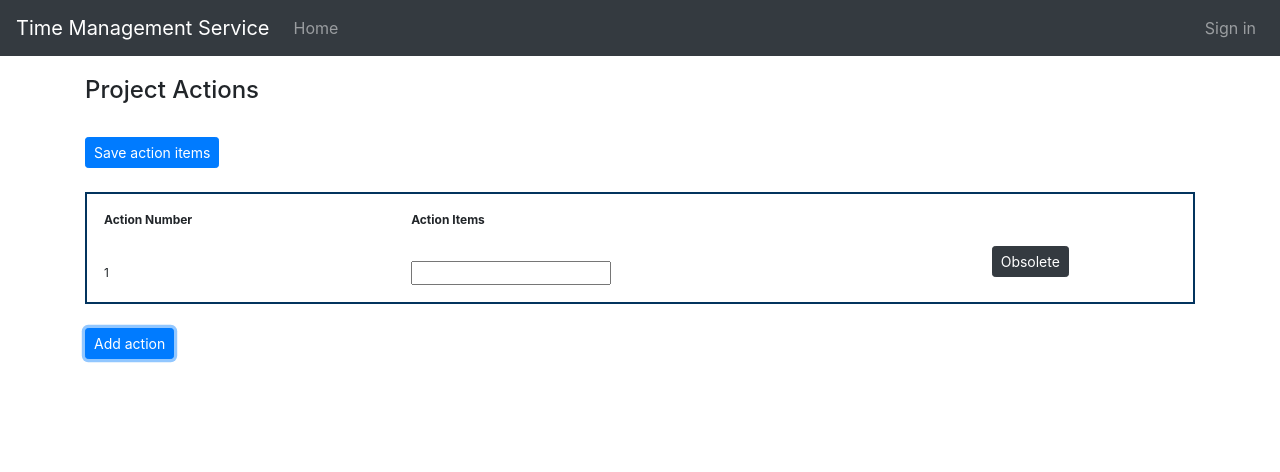
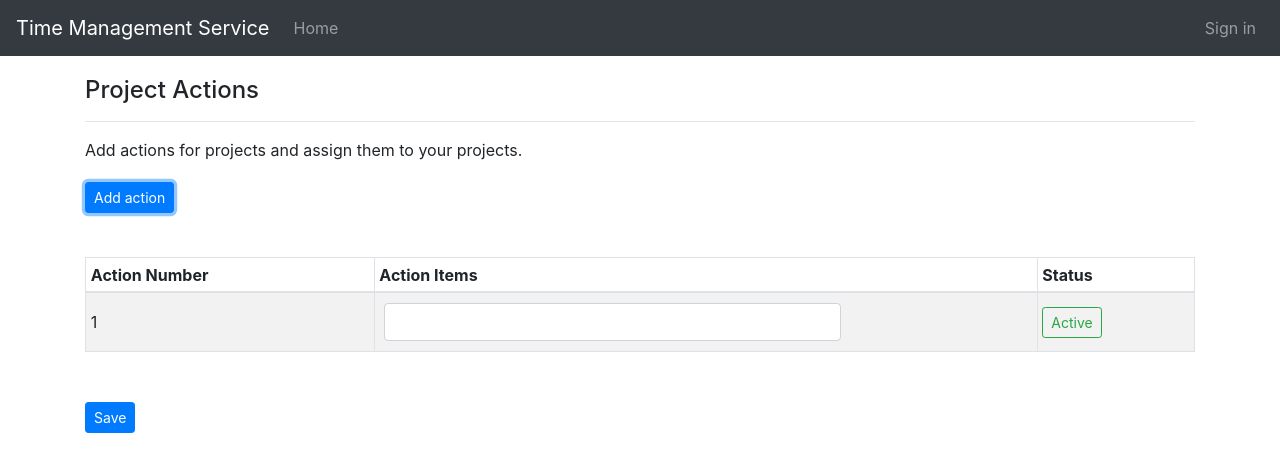
Before and after one commit to babak-anvari/Time-Tracking, a React app: page /action in a window 1280 px wide. Both pictures are taken after a click on the button "Add action". Shown: the top 472 px of the page. Built offline with nearby package versions, Linux system fonts and the light colour scheme; no server answers; what redux-immutable-state-invariant would draw is missing.

Commit message:
refactor(app): use bootstrap components

```diff
--- a/src/components/actions/ActionItemsTable.js
+++ b/src/components/actions/ActionItemsTable.js
@@ -1,15 +1,22 @@
 import React from 'react';
 import PropTypes from "prop-types";
+import { InputGroup, FormControl, Table } from "react-bootstrap";
 
 const ActionItemsTable = ({ actionItems, updateActionItem, addActionItem, saveActionItem }) => (
     <>
-        <h4>Project Actions</h4><br />
-        <button onClick={saveActionItem} className='btn btn-primary btn-sm'>Save action items</button><br /><br />
-        <table>
+        <h4>Project Actions</h4>
+        <hr></hr>
+        <p>Add actions for projects and assign them to your projects.</p>
+        <div className="margin-top-20">
+            <button onClick={addActionItem} className='btn btn-primary btn-sm'>Add action</button><br /><br />
+        </div>
+        <div className="margin-top-20">
+            <Table striped bordered hover size="sm">
                 <thead>
                     <tr>
                         <th>Action Number</th>
                         <th>Action Items</th>
+                        <th>Status</th>
                     </tr>
                 </thead>
                 <tbody>
@@ -17,18 +24,25 @@ const ActionItemsTable = ({ actionItems, updateActionItem, addActionItem, saveAc
                         <tr key={action.rowId}>
                             <td>{action.rowNumber}</td>
                             <td >
-                            <input
+                                <InputGroup className="mb-3">
+                                    <FormControl
                                         name='name'
                                         value={action.name}
                                         onChange={e => updateActionItem(e, action.rowId)}
                                     />
+                                </InputGroup>
                             </td>
-                        <button className='btn btn-dark btn-sm'>Obsolete</button>
+                            <td>
+                                <button className='btn btn-sm status-active'>Active</button>
+                            </td>
                         </tr>
                     ))}
                 </tbody>
-        </table><br />
-        <button onClick={addActionItem} className='btn btn-primary btn-sm'>Add action</button><br /><br />
+            </Table>
+        </div>
+        <div className="margin-top-50">
+            <button onClick={saveActionItem} className='btn btn-primary btn-sm'>Save</button><br /><br />
+        </div>
     </>
 )
 
--- a/src/components/common/HourInput.js
+++ b/src/components/common/HourInput.js
@@ -1,9 +1,11 @@
 import React from 'react';
 import PropTypes from "prop-types";
+import { InputGroup, FormControl } from "react-bootstrap";
 
 const HourInput = ({ handleChange, Inputvalue, taskId, error }) => (
     <>
-        <input
+        <InputGroup className="mb-3">
+            <FormControl
                 aria-label="Small"
                 aria-describedby="inputGroup-sizing-sm"
                 name='hour'
@@ -11,8 +13,8 @@ const HourInput = ({ handleChange, Inputvalue, taskId, error }) => (
                 onChange={(e) => handleChange(e, taskId)}
                 autoComplete='off'
                 style={{ width: "30px" }}
-        >
-        </input>
+            />
+        </InputGroup>
         {error &&
             <p1 style={{ color: 'red' }}><small>{error}</small></p1>
         }
--- a/src/components/common/ProjectInput.js
+++ b/src/components/common/ProjectInput.js
@@ -1,19 +1,21 @@
 import React from 'react';
 import PropTypes from "prop-types";
+import { InputGroup, FormControl } from "react-bootstrap";
 
 const ProjectInput = ({ projectList, handleChange, Inputvalue, taskId, error }) => (
     <>
-        <input
+        <InputGroup className="mb-3">
+            <FormControl
                 type='text'
                 list='data'
                 name='projectNumber'
-            placeholder='Project Name'
+                placeholder='Name'
                 required
                 autoComplete="off"
                 value={Inputvalue}
                 onChange={(e) => handleChange(e, taskId)}
-        >
-        </input>
+            />
+        </InputGroup>
         <datalist id='data'>
             {projectList.map(project => (
                 <option key={project._id} value={project.number} />
--- a/src/components/project/ProjectForm.js
+++ b/src/components/project/ProjectForm.js
@@ -2,25 +2,42 @@ import React from 'react';
 import PropTypes from "prop-types";
 import AddCircleOutlineRoundedIcon from '@material-ui/icons/AddCircleOutlineRounded';
 import RemoveCircleOutlineRoundedIcon from '@material-ui/icons/RemoveCircleOutlineRounded';
+import { InputGroup, FormControl, Table } from "react-bootstrap";
 
 const ProjectForm = ({ identifiedProject, saveIdentifiedProject, setProjectComponentState, actionList, handleProjectChange, updateProjectActions, actionAssigned }) => (
     <>
-        <h3>Project Information</h3>
+        <h4>Project Information</h4>
+        <hr></hr>
         <form>
-            <div>
-                <label>Project Name</label>
-                <input onChange={handleProjectChange} name={'number'} value={identifiedProject.number} placeholder='Name' />
+            <div className="margin-top-20">
+                <InputGroup className="mb-3">
+                    <InputGroup.Prepend>
+                        <InputGroup.Text id="firstName" className="width-150">Project Name</InputGroup.Text>
+                    </InputGroup.Prepend>
+                    <FormControl
+                        onChange={handleProjectChange}
+                        name={'number'}
+                        value={identifiedProject.number}
+                        placeholder='Name'
+                    />
+                </InputGroup>
+                <InputGroup className="mb-3">
+                    <InputGroup.Prepend>
+                        <InputGroup.Text id="firstName" className="width-150">Project Address</InputGroup.Text>
+                    </InputGroup.Prepend>
+                    <FormControl
+                        onChange={handleProjectChange}
+                        name={'address'}
+                        value={identifiedProject.address}
+                        placeholder='address'
+                    />
+                </InputGroup>
             </div>
-            <div>
-                <label>Project Address</label>
-                <input onChange={handleProjectChange} name={'address'} value={identifiedProject.address} placeholder='address' />
-            </div>
-
-            <table>
+            <Table striped bordered hover size="sm">
                 <thead>
                     <tr>
                         <th>Actions</th>
-                        <th>Add/ Remove actions</th>
+                        <th>Add / Remove actions</th>
                     </tr>
                 </thead>
                 <tbody>
@@ -40,7 +57,7 @@ const ProjectForm = ({ identifiedProject, saveIdentifiedProject, setProjectCompo
                         </tr>
                     ))}
                 </tbody>
-            </table ><br />
+            </Table>
         </form>
         <button onClick={saveIdentifiedProject} className='btn btn-primary btn-sm'>Save</button><br /><br />
         <button onClick={() => { setProjectComponentState('search') }} className='btn btn-primary btn-sm'>Back to projects</button><br /><br />
--- a/src/components/project/ProjectSearch.js
+++ b/src/components/project/ProjectSearch.js
@@ -1,11 +1,19 @@
 import React from 'react';
 import PropTypes from "prop-types";
+import { InputGroup, FormControl } from "react-bootstrap";
 
 const ProjectSearch = ({ searchKeyword, filterProjectsByName }) => (
     <>
-        <p>Search</p><br />
-        <input onChange={filterProjectsByName} name={'searchKeyword'} value={searchKeyword} placeholder='Project Name' /><br /><br />
-
+        <h4>Projects</h4>
+        <InputGroup className="mb-3">
+            <FormControl
+                onChange={filterProjectsByName}
+                name={'searchKeyword'}
+                value={searchKeyword}
+                placeholder='Search Project Name'
+            />
+        </InputGroup>
+        <hr></hr>
     </>
 )
 
--- a/src/components/project/ProjectTable.js
+++ b/src/components/project/ProjectTable.js
@@ -2,11 +2,11 @@ import React from 'react';
 import PropTypes from "prop-types";
 import VisibilityOutlinedIcon from '@material-ui/icons/VisibilityOutlined';
 import EditRoundedIcon from '@material-ui/icons/EditRounded';
+import { Table } from "react-bootstrap";
 
 const ProjectTable = ({ identifiedProjects, findProjectById, setProjectComponentState }) => (
     <>
-        <p>Project List</p><br />
-        <table>
+        <Table striped bordered hover size="sm">
             <thead>
                 <tr>
                     <th>Name</th>
@@ -36,7 +36,7 @@ const ProjectTable = ({ identifiedProjects, findProjectById, setProjectComponent
                     </tr>
                 ))}
             </tbody>
-        </table ><br />
+        </Table>
     </>
 )
 
--- a/src/components/timesheet/TimesheetInformation.js
+++ b/src/components/timesheet/TimesheetInformation.js
@@ -2,18 +2,24 @@ import React from "react";
 import PropTypes from "prop-types";
 import DatePicker from "react-datepicker";
 import "react-datepicker/dist/react-datepicker.css";
+import { InputGroup } from "react-bootstrap";
 
 const TimesheetInformation = ({ weekEnd, getTimesheet }) => {
     return (
         <>
+            <h4>TimeSheet Information</h4>
+            <hr></hr>
             <p>Select week end date</p>
-            < DatePicker
-                selected={weekEnd}
-                closeOnScroll={true}
-                showWeekNumbers
-                filterDate={date => (date.getDay() == 6)}
-                onChange={selectedDate => getTimesheet(selectedDate)}
-            /><br /><br />
+
+            <InputGroup className="mb-3">
+                <DatePicker className="form-control width-100"
+                    selected={weekEnd}
+                    closeOnScroll={true}
+                    showWeekNumbers
+                    filterDate={date => (date.getDay() == 6)}
+                    onChange={selectedDate => getTimesheet(selectedDate)}
+                />
+            </InputGroup>
         </>
     )
 }
--- a/src/components/timesheet/TimesheetTable.js
+++ b/src/components/timesheet/TimesheetTable.js
@@ -6,11 +6,15 @@ import ProjectInput from '../common/ProjectInput';
 import HourInput from '../common/HourInput';
 import parseISO from 'date-fns/parseISO';
 import DeleteIcon from "@material-ui/icons/Delete";
+import { Table, InputGroup, Dropdown, DropdownButton } from "react-bootstrap";
 
 const TimesheetTable = ({ tasks, projectList, actionItems, addRow, deleteRow, saveTable, handleChange, findError }) => (
     <>
-        <button type='button' onClick={saveTable} className='btn btn-primary btn-sm margin-top-20'>Save</button><br /><br />
-        <table>
+        <hr></hr>
+        <div className="margin-top-20">
+            <button type='button' onClick={addRow} className='btn btn-primary btn-sm'>Add Task</button>
+        </div>
+        <Table striped bordered hover size="sm" className="margin-top-20">
             <thead>
                 <tr>
                     <th></th>
@@ -19,6 +23,7 @@ const TimesheetTable = ({ tasks, projectList, actionItems, addRow, deleteRow, sa
                     <th>Action</th>
                     <th>Hour</th>
                     <th>Detail</th>
+                    <th>Action</th>
                 </tr>
             </thead>
             <tbody>
@@ -26,13 +31,15 @@ const TimesheetTable = ({ tasks, projectList, actionItems, addRow, deleteRow, sa
                     <tr key={task.id} >
                         <td>{task.rowNumber}</td>
                         <td>
-                            <DatePicker
+                            <InputGroup className="mb-3">
+                                <DatePicker className="form-control width-100"
                                     selected={parseISO(task.date)}
                                     closeOnScroll={true}
                                     onChange={(date) => handleChange(
                                         { target: { name: 'date', value: date.toISOString() } }, task.id
                                     )}
                                 />
+                            </InputGroup>
                         </td>
                         <td>
                             <ProjectInput
@@ -45,7 +52,7 @@ const TimesheetTable = ({ tasks, projectList, actionItems, addRow, deleteRow, sa
                         </td>
                         <td>
                             {task.projectId &&
-                                <select
+                                <select className="form-control width-150"
                                     style={{ height: '25px', padding: '0px' }}
                                     name='actionId'
                                     value={actionItems.find(action => action._id == task.actionId) &&
@@ -92,8 +99,10 @@ const TimesheetTable = ({ tasks, projectList, actionItems, addRow, deleteRow, sa
                     </tr>
                 ))}
             </tbody>
-        </table ><br />
-        <button type='button' onClick={addRow} className='btn btn-primary btn-sm'>Add Task</button>
+        </Table>
+        <div className="margin-top-50">
+            <button type='button' onClick={saveTable} className='btn btn-primary btn-sm'>Save</button><br /><br />
+        </div>
     </>
 )
 
--- a/src/index.css
+++ b/src/index.css
@@ -47,20 +47,40 @@ span.input-group-addon {
   color: #495056;
 }
 
+textarea{
+  min-height: 40px;
+  border: 1px solid #cdd4d9;
+  border-radius: 5px;
+  padding: 0px 5px;
+  color: #495056;
+}
+
+Table select{
+  min-height: 35px;
+}
+
+.width-100{
+  width: 100% !important;
+}
+
+.width-150{
+  width: 150px !important;
+}
+
 /* Timesheet table styling */
 
-table {
-  border: 2px solid rgb(3, 52, 94);
-  width: 100%;
-  border-collapse: separate;
+.status-active{
+  color: #28a745;
+  border-color: #28a745;
 }
 
-th, td {
-  font-size:0.75em;
-  padding: 15px;
-  text-align: left;
+Table .mb-3.input-group {
+  margin: 5px !important;
 }
 
+.table td, .table th{
+  vertical-align: middle;
+}
 .deleteIcon :hover{
   transform: scale(1.1);
 }
```
Lines whose indentation alone changed are shown as unchanged.
